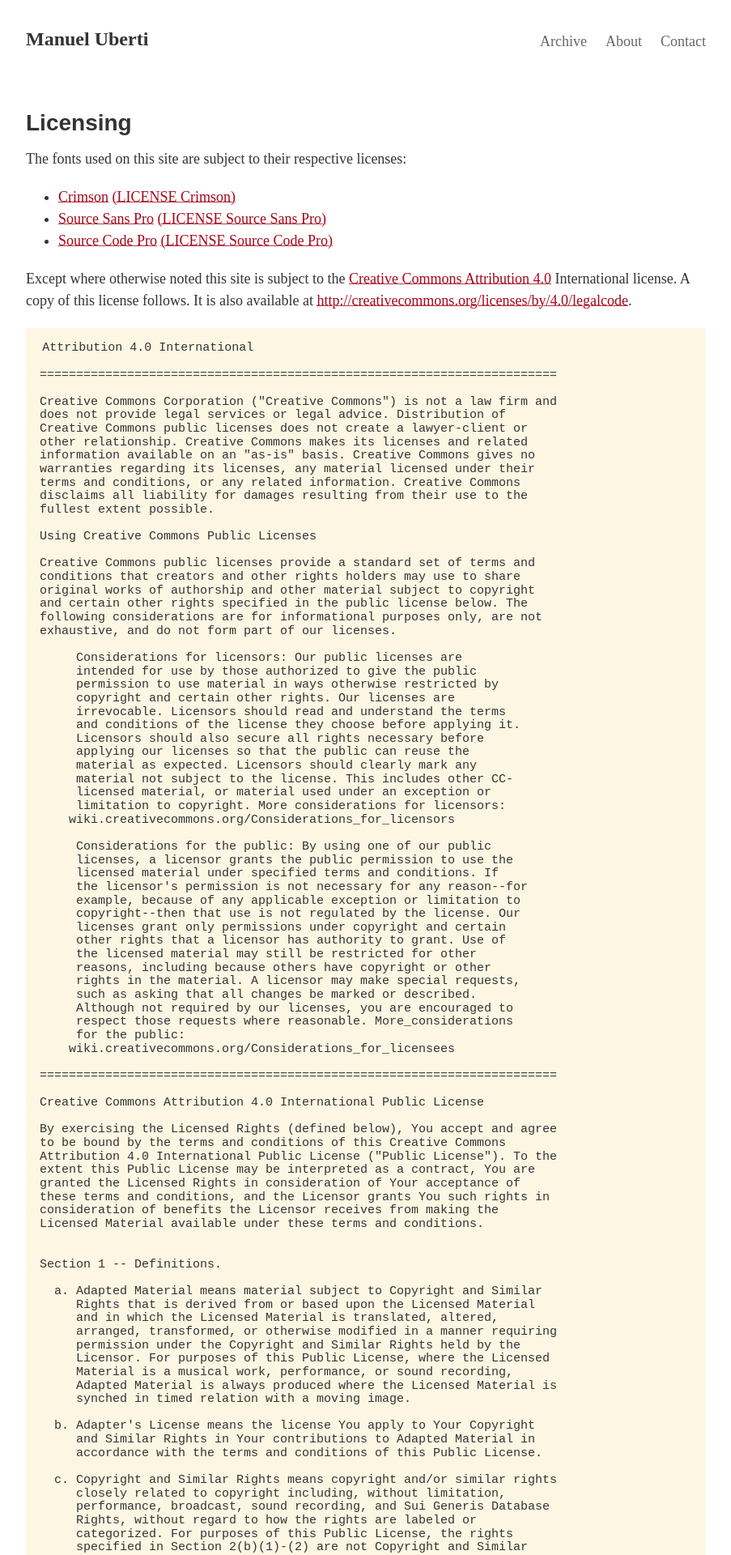
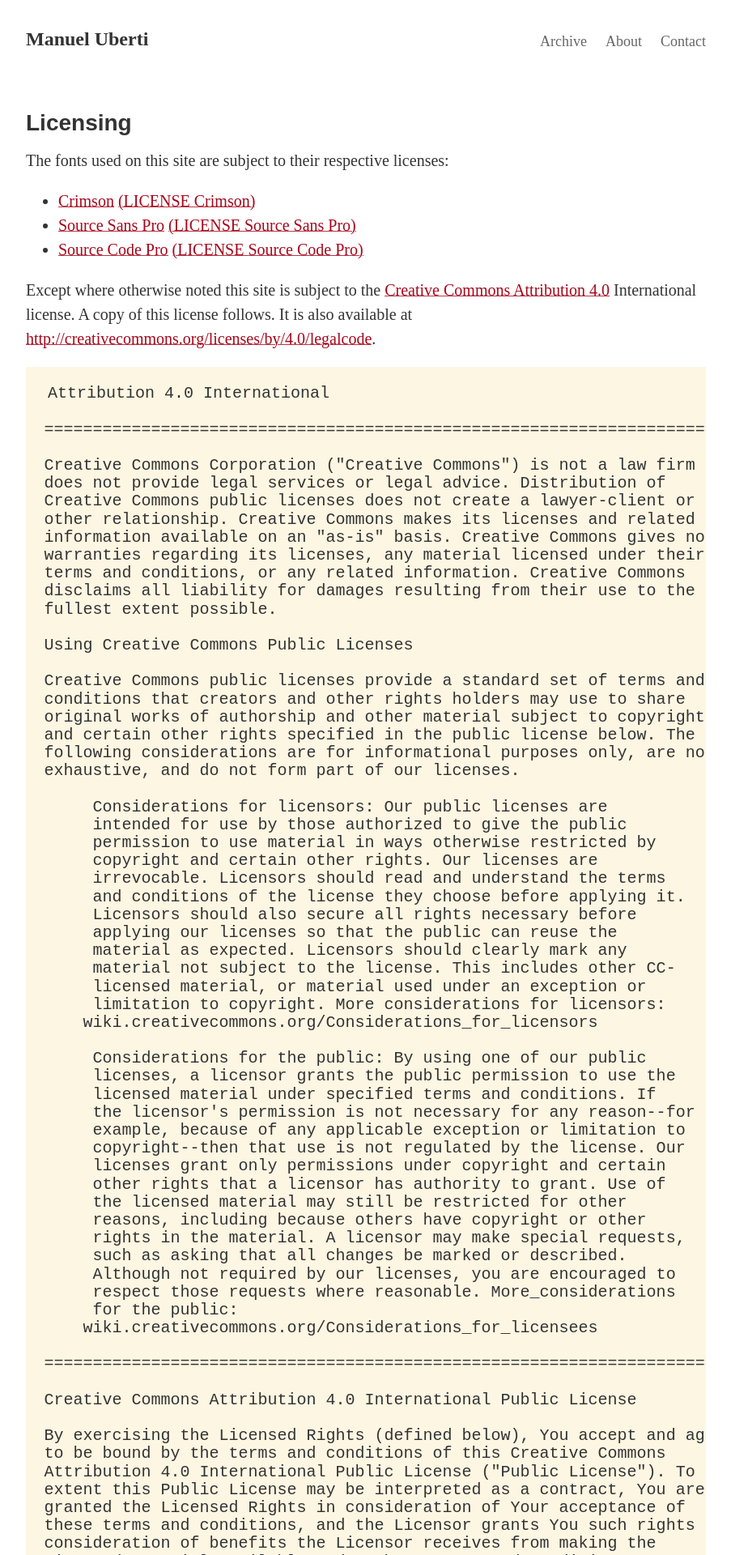
Before and after one commit to manuel-uberti/manuel-uberti.github.io, a Jekyll site: the page built from licensing.md, in a window 1280 px wide. Shown: the top 1920 px of the page at 81% size, without its empty margins (188-1091 px from the left). Built offline with Jekyll 4.4.1, drawn with Linux system fonts in a browser that asks for light colours; some web fonts are replaced.

Commit message:
Increase font-size

```diff
--- a/_sass/_code.scss
+++ b/_sass/_code.scss
@@ -7,7 +7,7 @@ pre code {
 pre,
 code {
   font-family: $monospace-font-family;
-  font-size: .75rem;
+  font-size: $base-font-size;
   background-color: #FFFFFF;
 }
 
--- a/_sass/_variables.scss
+++ b/_sass/_variables.scss
@@ -71,7 +71,7 @@
   font-weight: 600;
 }
 
-$base-font-size: 14px !default;
+$base-font-size: 20px !default;
 $bold-font-weight: bold !default;
 $font-family: 'Crimson', serif !default;
 $line-height: 1.5 !default;
--- a/_sass/basscss/_base-typography.scss
+++ b/_sass/basscss/_base-typography.scss
@@ -23,7 +23,7 @@ p,
 dl,
 ol,
 ul {
-  font-size: $h4;
+  font-size: $base-font-size;
   margin-top: 0;
   margin-bottom: $space-2;
 }
```
